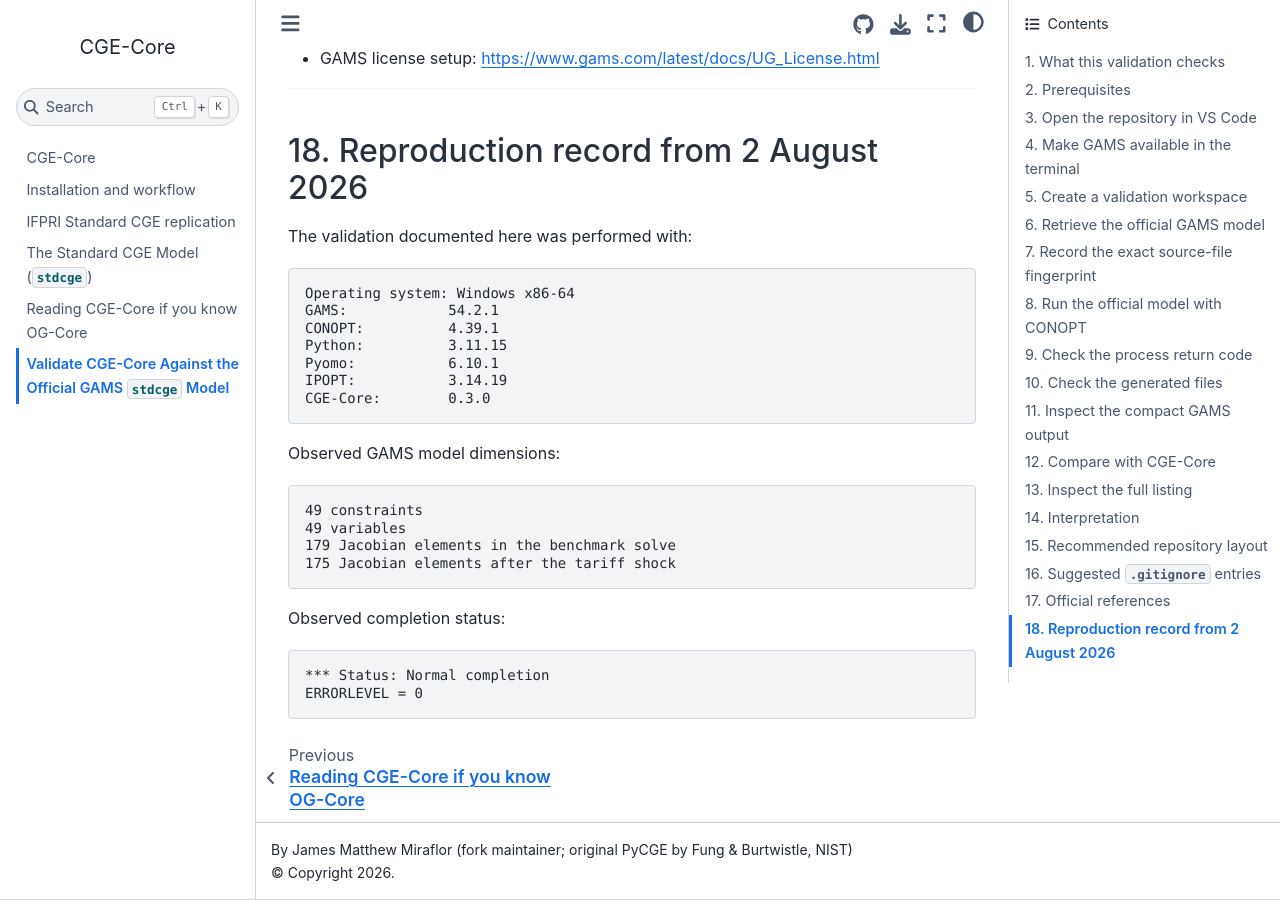
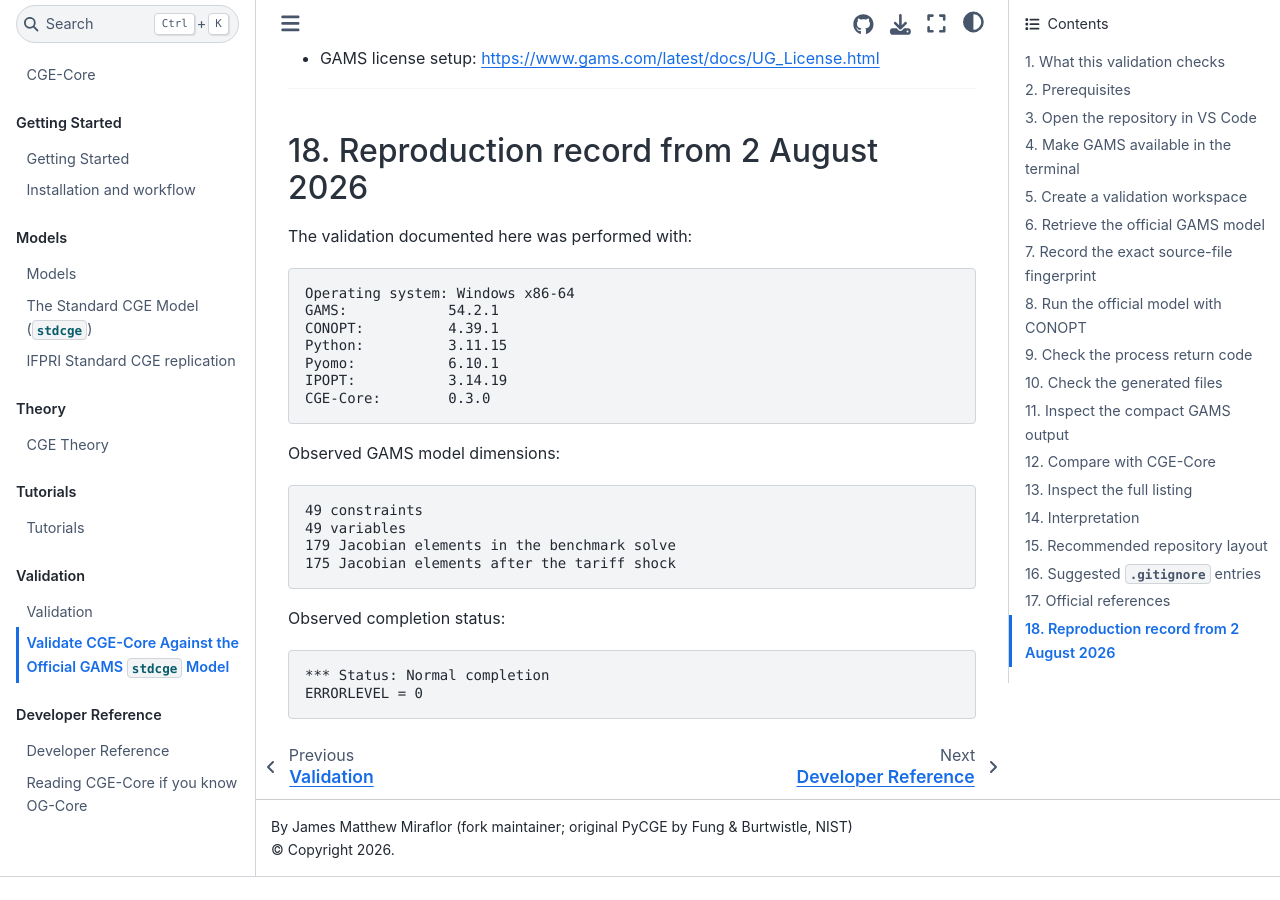
Before and after one commit to miraflor/CGE-core, a Jupyter Book: the page built from docs/GAMS_STDCGE_VALIDATION.md, in a window 1280 px wide and 900 px high, scrolled down 12342 px. Built offline with Jupyter Book 1.0.4 settings and Sphinx 7.4.7 and the Sphinx Book theme 1.1.4, drawn with Linux system fonts in a browser that asks for light colours; after the commit the page ends 13219 px from its top, so only the background shows below that.

Commit message:
Reorganize documentation into user-facing sections
Add a clearer Jupyter Book structure for getting started, models, theory, tutorials, validation, and developer reference while preserving the existing substantive documentation.

```diff
--- a/docs/_toc.yml
+++ b/docs/_toc.yml
@@ -1,8 +1,32 @@
 format: jb-book
 root: intro
-chapters:
-- file: workflow
-- file: IFPRI
-- file: MODEL
-- file: OG_CORE_CROSSWALK
-- file: GAMS_STDCGE_VALIDATION
+
+parts:
+  - caption: Getting Started
+    chapters:
+      - file: getting-started/overview
+      - file: workflow
+
+  - caption: Models
+    chapters:
+      - file: models/overview
+      - file: MODEL
+      - file: IFPRI
+
+  - caption: Theory
+    chapters:
+      - file: theory/overview
+
+  - caption: Tutorials
+    chapters:
+      - file: tutorials/overview
+
+  - caption: Validation
+    chapters:
+      - file: validation/overview
+      - file: GAMS_STDCGE_VALIDATION
+
+  - caption: Developer Reference
+    chapters:
+      - file: developer/overview
+      - file: OG_CORE_CROSSWALK
--- /dev/null
+++ b/docs/developer/overview.md
@@ -0,0 +1,15 @@
+# Developer Reference
+
+CGE-Core separates the economic model from the simulation workflow.
+
+The main components are:
+
+- Pyomo model definitions
+- calibration
+- benchmark equilibrium solution
+- counterfactual simulation
+- parameter modification
+- result comparison
+- validation and regression testing
+
+If you are familiar with OG-Core, see {doc}`../OG_CORE_CROSSWALK`.
```
Also changed, not shown: docs/getting-started/overview.md (added, +11 -0 lines), docs/models/overview.md (added, +21 -0 lines), docs/theory/overview.md (added, +17 -0 lines), docs/tutorials/overview.md (added, +15 -0 lines), docs/validation/overview.md (added, +14 -0 lines).
